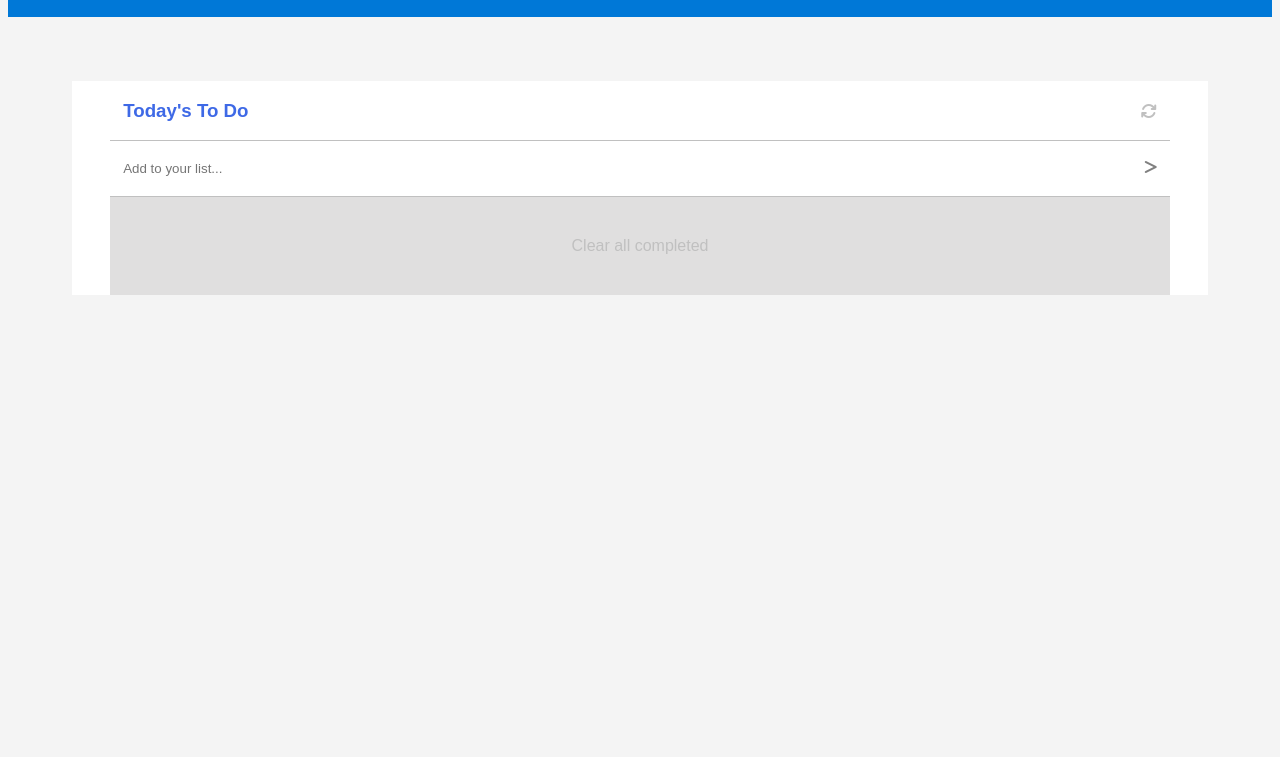
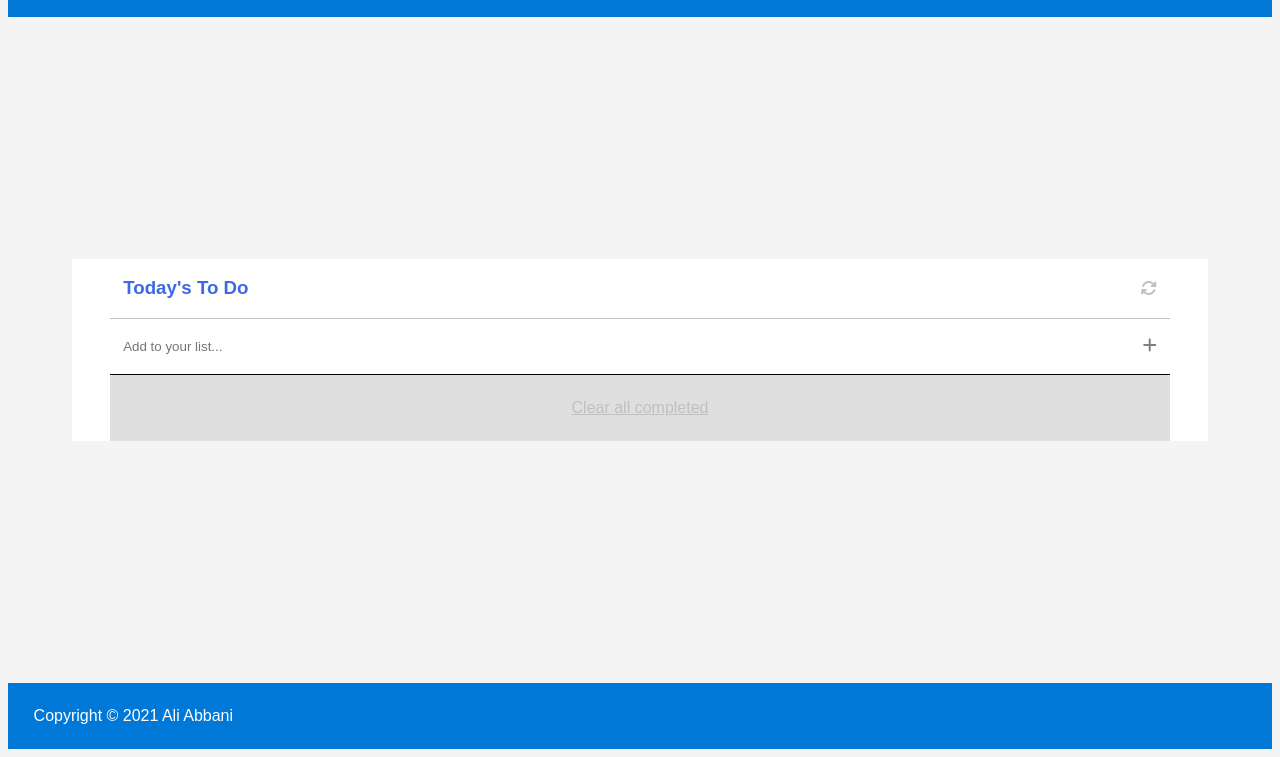
Before and after one commit to aliabbani/ToDo-list, a website: page src/index.html in a window 1280 px wide. Shown: the part 59-816 px from the top of the page. Drawn offline with Linux system fonts and the light colour scheme.

Commit message:
Add styling to the app

```diff
--- a/src/index.html
+++ b/src/index.html
@@ -23,7 +23,7 @@
         </div>
         <div class="add-list-text">
                 <input type="text" name="tasks-text" id="tasks-text" class="input-add"  placeholder="Add to your list...">
-                <i class="fas fa-greater-than add-here"></i>
+                <i class="fas fa-plus add-here"></i>
         </div>
 
         <div class="box"></div>
@@ -35,8 +35,11 @@
             <i class="fas fa-ellipsis-v three-dot-icon"></i>
         </div> -->
         <div class="complete">
-            <p href="" class="complete-text">Clear all completed</p>
+            <a href="" class="complete-text">Clear all completed</a>
         </div>
     </div>
+    <footer class="copyright">
+        <span class="copyright-text">Copyright &copy; 2021 Ali Abbani</span>
+    </footer>
 </body>
 </html>
--- a/src/index.js
+++ b/src/index.js
@@ -87,8 +87,6 @@ const generateTasks = () => {
     };
     const clear = document.querySelector('.complete-text');
     clear.addEventListener('click', () => {
-      clear.style.color = 'red';
-      console.log('hello ali');
       clearSelected(tasks);
     });
 
@@ -162,7 +160,6 @@ const generateOneTask = (task) => {
 };
 const addIcon = document.querySelector('.add-here');
 addIcon.addEventListener('click', () => {
-  addIcon.style.color = 'blue';
   const getTask = addNewTask();
   // localStorage.setItem('tasks', JSON.stringify(tasks));
   generateOneTask(getTask);
--- a/src/style.css
+++ b/src/style.css
@@ -1,6 +1,11 @@
 body {
   background-color: #f4f4f4;
   font-family: Arial, Helvetica, sans-serif;
+  height: 100vh;
+  flex: 1;
+  display: flex;
+  flex-direction: column;
+  justify-content: space-between;
 }
 
 .hidden {
@@ -58,7 +63,7 @@ body {
   display: flex;
   flex-direction: row;
   justify-content: space-between;
-  border-bottom: 1px solid silver;
+  border-bottom: 1px solid black;
   align-items: baseline;
   padding: 0.5vh 1vw;
 }
@@ -66,6 +71,7 @@ body {
 .input-add {
   border: none;
   outline: none;
+  width: 100%;
   padding: 2vh 0;
 }
 
@@ -111,7 +117,8 @@ body {
 .list-text1 {
   border: none;
   outline: none;
-  padding: 2vh 0;
+  width: 55vw;
+  padding: 2vh 1vw;
   font-size: 15px;
 }
 
@@ -122,3 +129,24 @@ body {
 .add-here {
   color: gray;
 }
+
+.three-dot-icon {
+  color: #767678;
+}
+
+.fa-trash {
+  color: #6b6b6b;
+}
+
+.copyright {
+  background-color: #0078d7;
+  color: white;
+  padding: 3vh 2vw;
+  font-weight: 400;
+}
+
+@media screen and (min-width: 768px) {
+  .list-text1 {
+    width: 73vw;
+  }
+}
```
